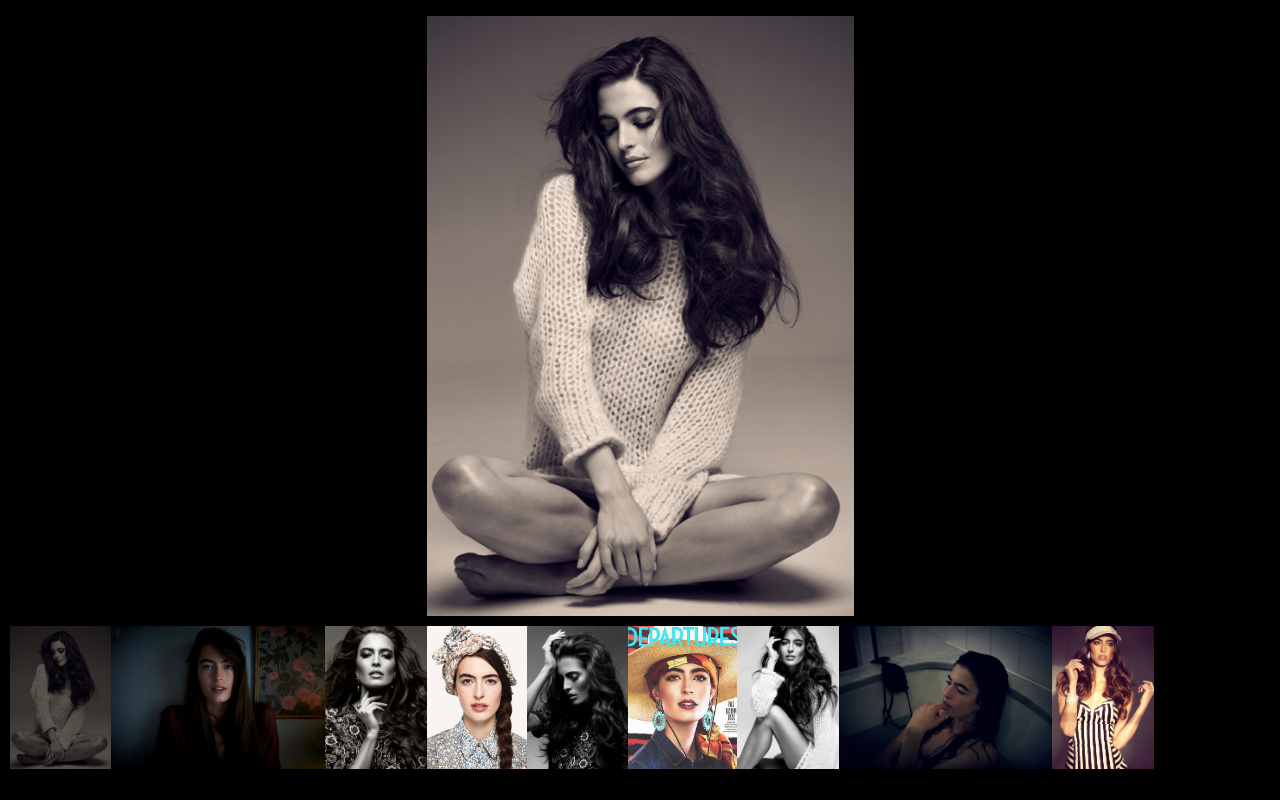
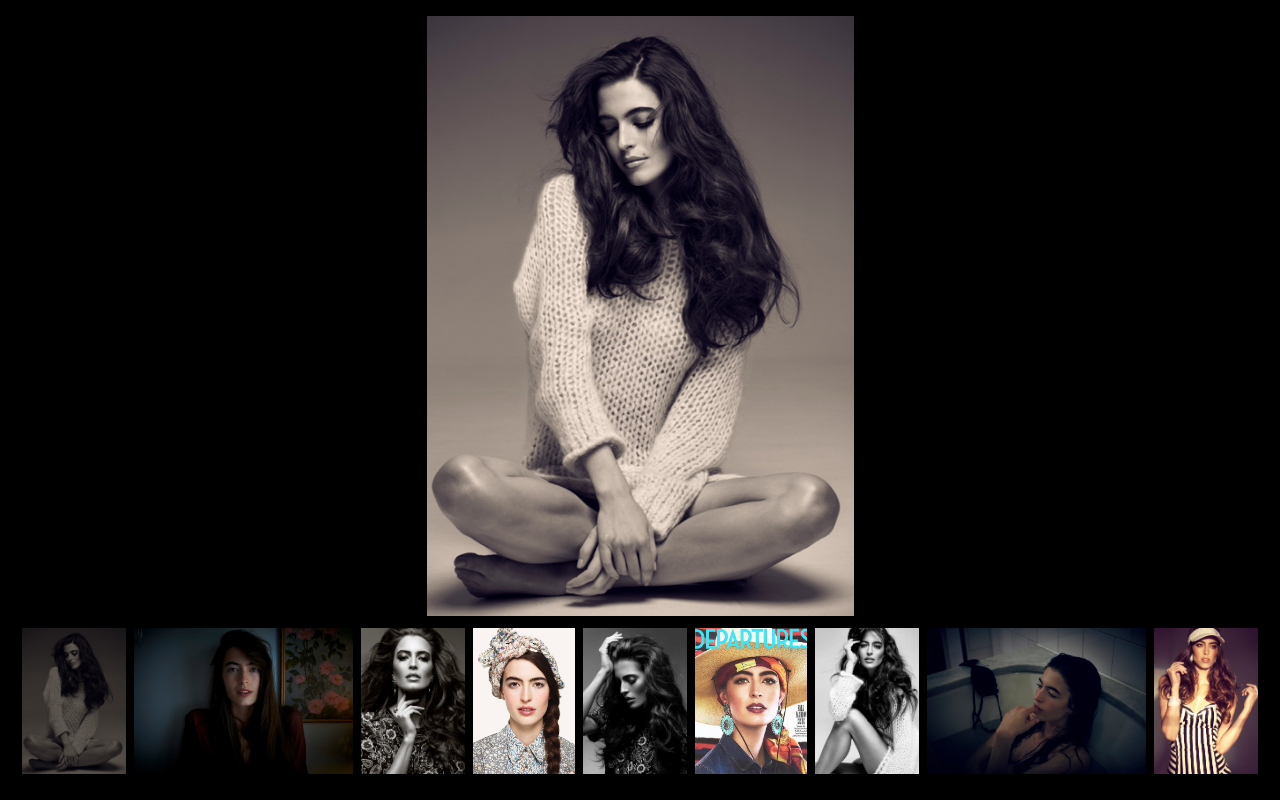
Before and after one commit to avandenbrink/avandenbrink.github.io, a website: page index.html in a window 1280 px wide. Drawn offline with Linux system fonts and the light colour scheme.

Commit message:
minor styling

```diff
--- a/css/portfolioSlider.css
+++ b/css/portfolioSlider.css
@@ -21,18 +21,19 @@
   -webkit-overflow-scrolling: touch;
   text-align: center;
   padding: 10px;
-  display: flex;
 }
 
 .thumbnail {
-  height: 95%;
-  transition: opacity 0.4s ease-in-out, height 0.2s ease-in-out;
+  height: 100%;
+  transition: opacity 0.4s ease-in-out, border 0.1s ease-in-out;
   display: inline-block;
+  border: 2px solid black;
 }
 
 .thumbnail:hover {
-  height: 100%;
+  border-color: #666;
 }
+
 .thumbnail.viewed {
   opacity: 0.4
 }
```
